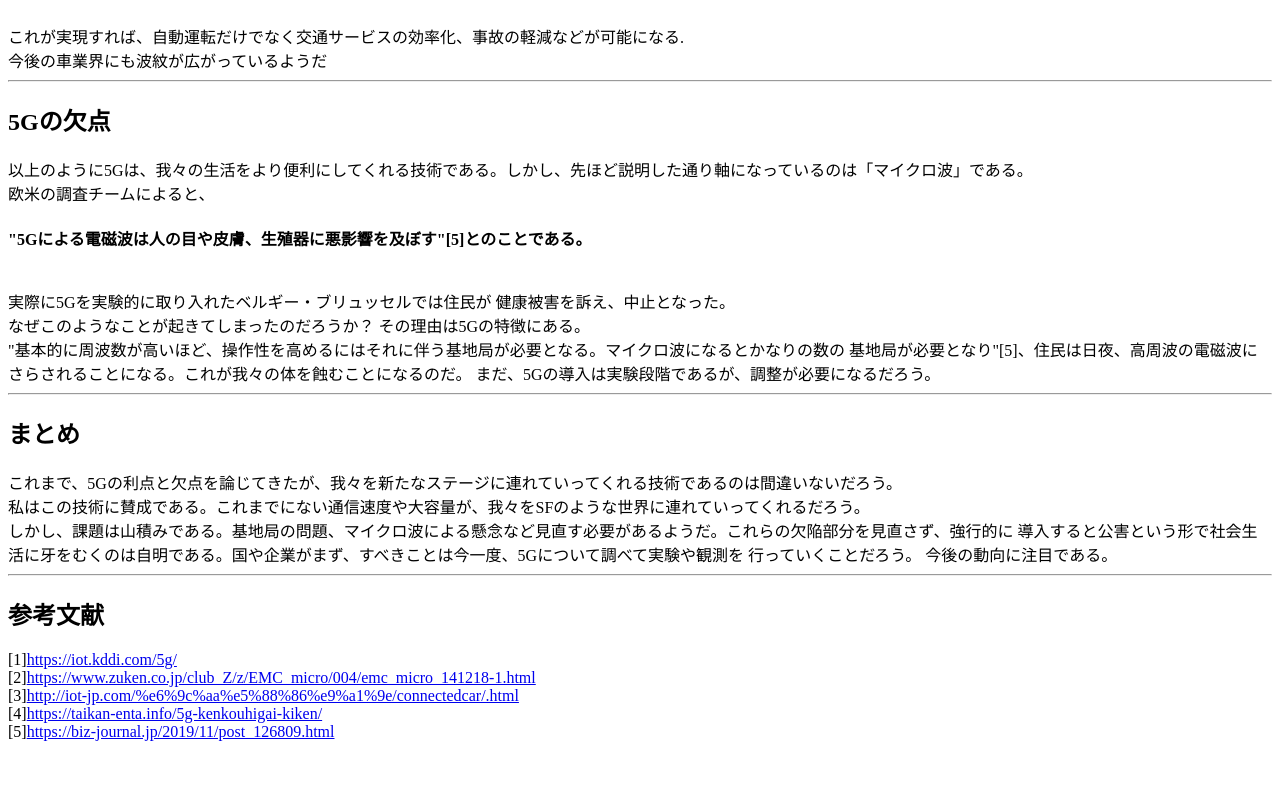
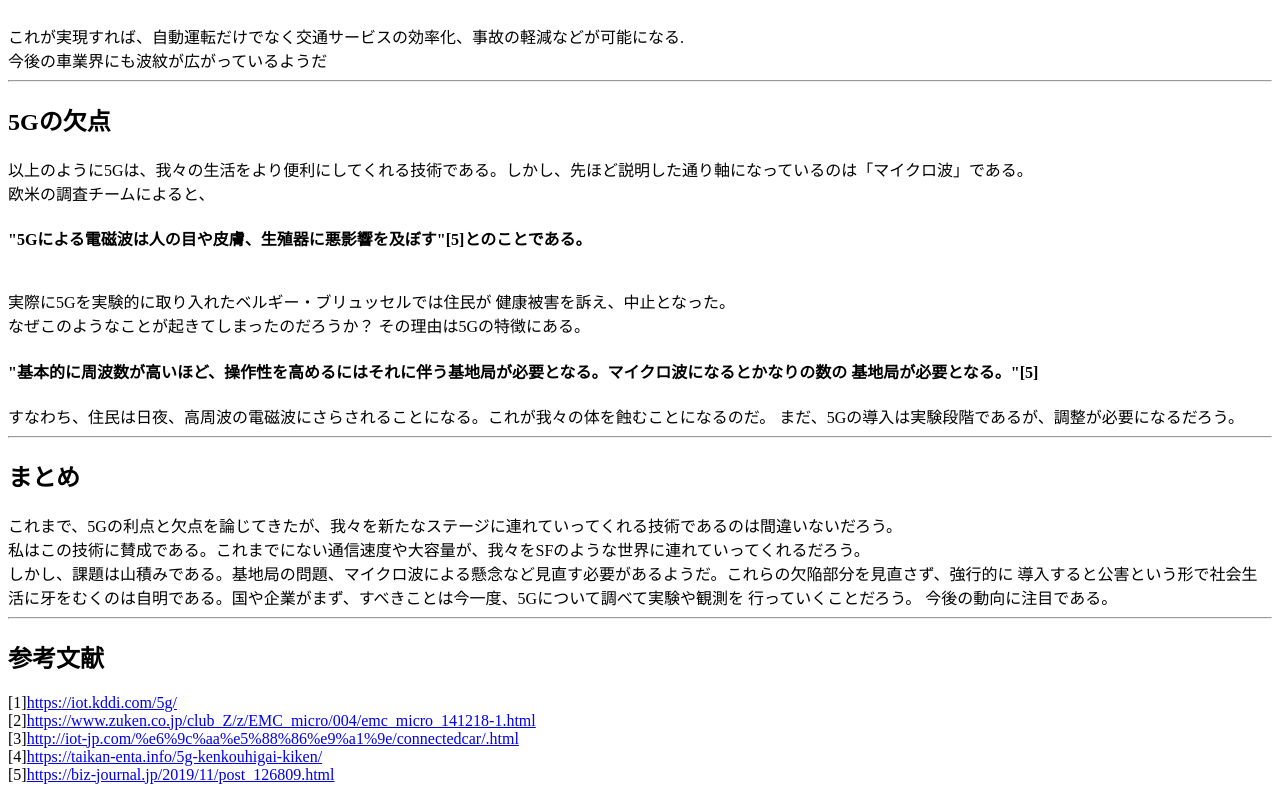
Before and after one commit to kazunorimoriyama/kazunorimoriyama.github.io, a plain HTML site: page cl2020.html in a window 1280 px wide. Shown: the part 1892-2692 px from the top of the page. Before the commit the page ends 2649 px from the top, so only its background shows below. Drawn offline with Linux system fonts and the light colour scheme.

Commit message:
Update cl2020.html

```diff
--- a/cl2020.html
+++ b/cl2020.html
@@ -99,8 +99,8 @@
              なぜこのようなことが起きてしまったのだろうか？
              その理由は5Gの特徴にある。
                <BR>
-                 "基本的に周波数が高いほど、操作性を高めるにはそれに伴う基地局が必要となる。マイクロ波になるとかなりの数の
-               基地局が必要となり"[5]、住民は日夜、高周波の電磁波にさらされることになる。これが我々の体を蝕むことになるのだ。
+                 <H4>"基本的に周波数が高いほど、操作性を高めるにはそれに伴う基地局が必要となる。マイクロ波になるとかなりの数の
+               基地局が必要となる。"[5]</H4>すなわち、住民は日夜、高周波の電磁波にさらされることになる。これが我々の体を蝕むことになるのだ。
                まだ、5Gの導入は実験段階であるが、調整が必要になるだろう。
 
              <HR>
```
